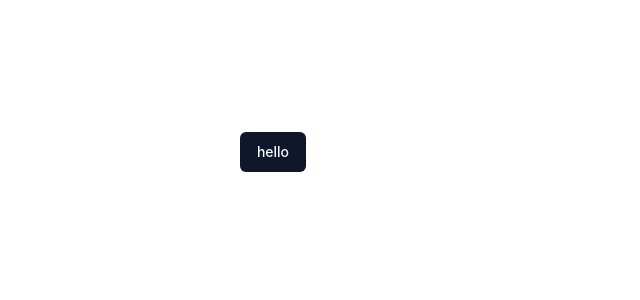
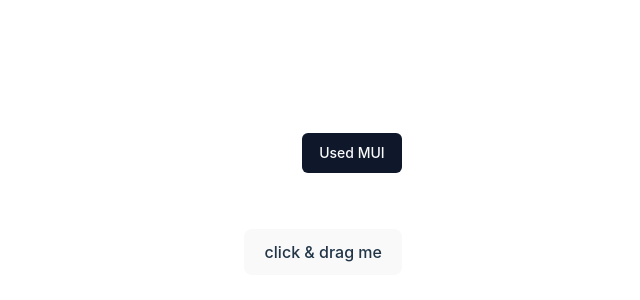
Before and after one commit to vishalbarai007/Adventurer, a React (Vite) app in the folder frontend/: page / in a window 1280 px wide. Shown: the part 248-548 px from the top of the page, without its empty margins (367-1007 px from the left). Built offline with nearby package versions, Linux system fonts and the light colour scheme.

Commit message:
added button for testing.

```diff
--- a/frontend/package.json
+++ b/frontend/package.json
@@ -13,6 +13,7 @@
     "@radix-ui/react-slot": "^1.1.0",
     "class-variance-authority": "^0.7.0",
     "clsx": "^2.1.1",
+    "framer-motion": "^11.3.24",
     "lucide-react": "^0.427.0",
     "react": "^18.3.1",
     "react-dom": "^18.3.1",
--- a/frontend/src/App.tsx
+++ b/frontend/src/App.tsx
@@ -1,10 +1,15 @@
 import './App.css'
 import { Button } from './components/ui/button'
+import { motion } from "framer-motion"
 
 function App() {
   return (
 <>
-<Button> hello</Button>
+<motion.button animate={{ x: 100 , y:100}} whileHover={{ scale: 1.2 }}
+  whileTap={{ scale: 1.1 }}
+  drag
+  dragConstraints={{ left: -100, right: 100, top:100, bottom:-100 }}>click & drag me</motion.button>
+<Button> Used MUI</Button>
 </>
   )
 }
--- a/frontend/src/components/ui/button.tsx
+++ b/frontend/src/components/ui/button.tsx
@@ -2,7 +2,7 @@
 import { Slot } from "@radix-ui/react-slot"
 import { cva, type VariantProps } from "class-variance-authority"
 
-import { cn } from "@/lib/utils"
+import { cn } from "../../lib/utils"
 
 const buttonVariants = cva(
   "inline-flex items-center justify-center whitespace-nowrap rounded-md text-sm font-medium ring-offset-white transition-colors focus-visible:outline-none focus-visible:ring-2 focus-visible:ring-slate-950 focus-visible:ring-offset-2 disabled:pointer-events-none disabled:opacity-50 dark:ring-offset-slate-950 dark:focus-visible:ring-slate-300",
```
Also changed, not shown: 5 other files (tests, documents, lock files or other folders).
